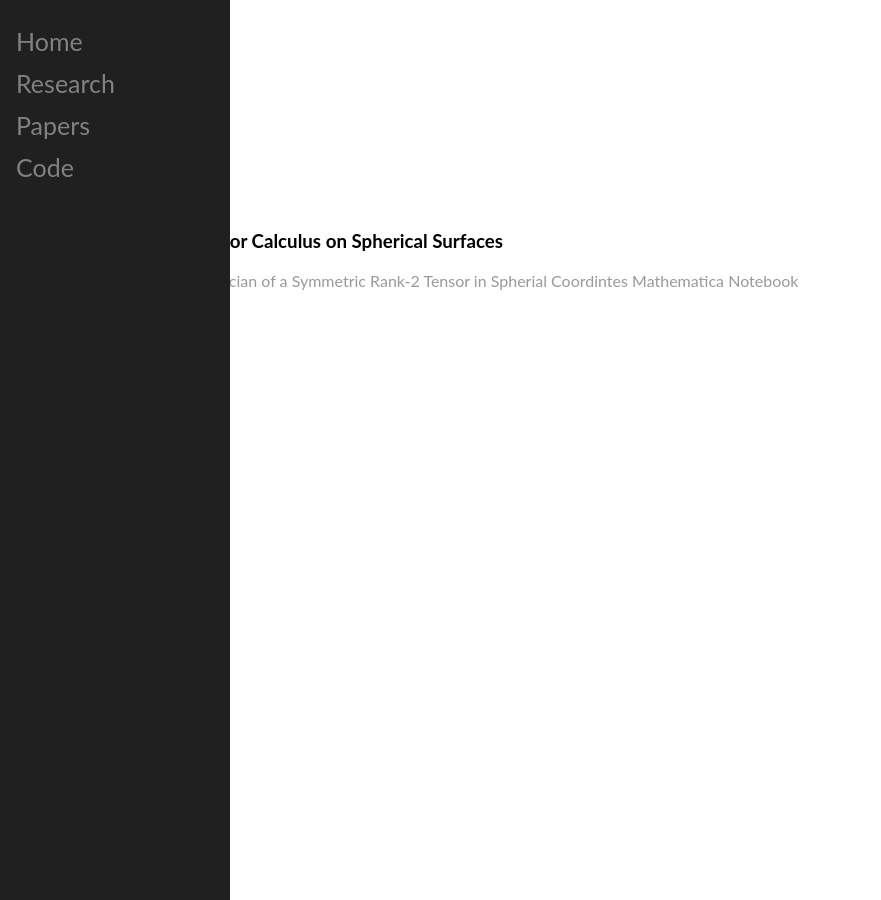
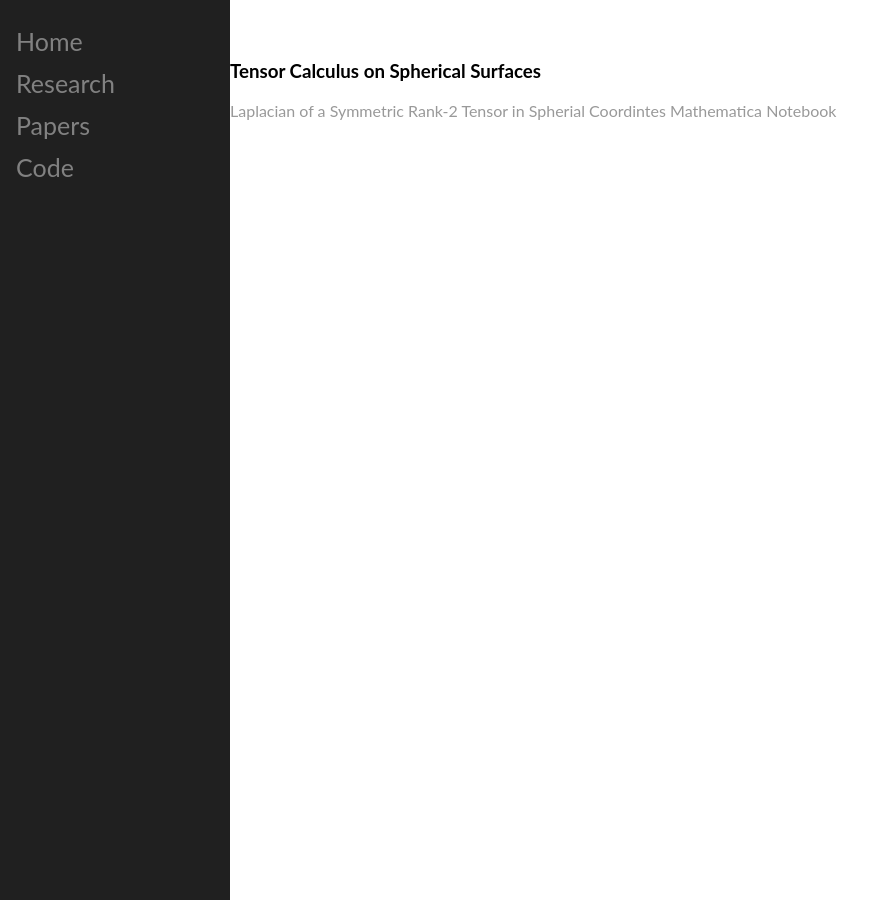
Before and after one commit to mckimb/mckimb.github.io, a Jekyll site: the page built from code/index.html, in a window 1280 px wide. Shown: the whole page, without its empty margins (0-881 px from the left). Built offline with Jekyll 4.4.1, drawn with Linux system fonts in a browser that asks for light colours.

Commit message:
Update main.css

```diff
--- a/css/main.css
+++ b/css/main.css
@@ -1,5 +1,6 @@
 body {
-    margin: 230px auto;
+    margin: 60px auto;
+    margin-left: 230px;
     width: 70%;
     font-family: "Lato", sans-serif;
 }
```
